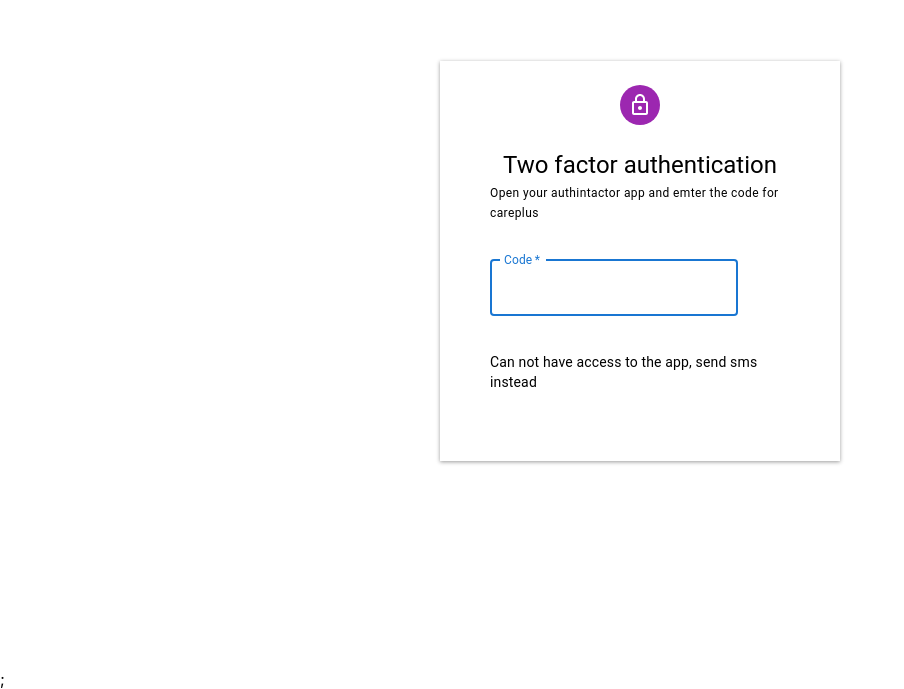
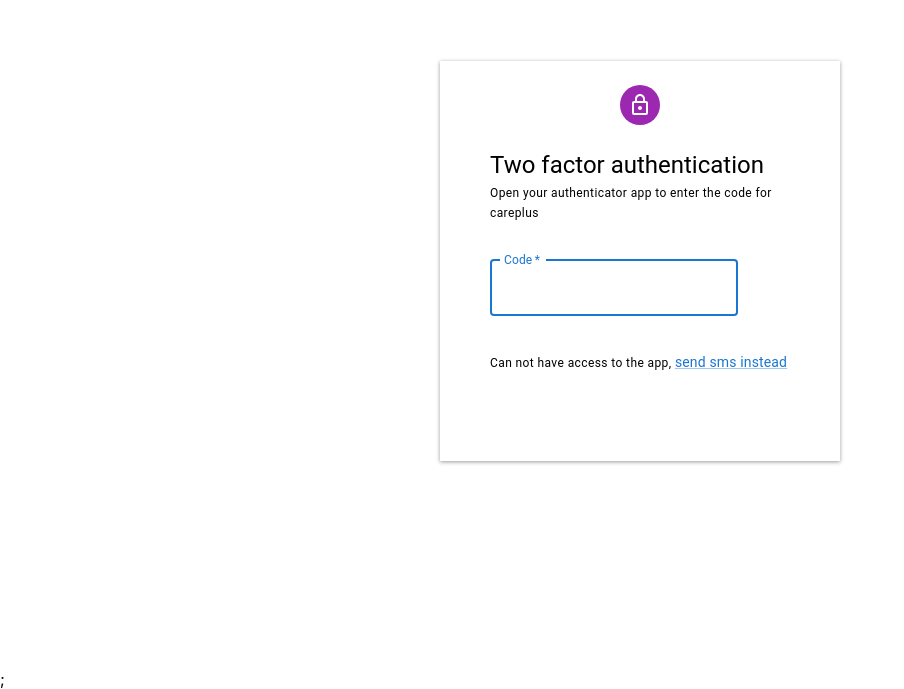
Before and after one commit to sdarnadeem/careplus-admin, a Next.js app: page /auth in a window 1280 px wide. Shown: the part 131-820 px from the top of the page, without its empty margins (0-904 px from the left). Built offline with nearby package versions, Linux system fonts and the light colour scheme.

Commit message:
implement two factor page styling

```diff
--- a/pages/auth.js
+++ b/pages/auth.js
@@ -5,6 +5,7 @@ import Box from "@mui/material/Box";
 import Avatar from "@mui/material/Avatar";
 import Typography from "@mui/material/Typography";
 import LockOutlinedIcon from "@mui/icons-material/LockOutlined";
+import Link from "@mui/material/Link";
 
 const TwoFactorAuth = () => {
   return (
@@ -25,7 +26,7 @@ const TwoFactorAuth = () => {
         sx={{ boxShadow: "rgba(0, 0, 0, 0.4) 0px 1px 4px", padding: "0 50px" }}
       >
         <Grid container item alignItems="center" justifyContent="center">
-          <Avatar sx={{ m: 1, bgcolor: "secondary.main" }}>
+          <Avatar sx={{ m: 1, bgcolor: "secondary.main" }} mr="20px">
             <LockOutlinedIcon />
           </Avatar>
         </Grid>
@@ -35,16 +36,16 @@ const TwoFactorAuth = () => {
           container
           item
           alignItems="center"
-          justifyContent="center"
+          justifyContent="start"
         >
           <Grid item>
             <Typography variant="h5" component="h5">
               Two factor authentication
             </Typography>
           </Grid>
-          <Grid item>
+          <Grid item sx={{ width: "fit-content" }}>
             <Typography variant="caption" component="p">
-              Open your authintactor app and emter the code for careplus
+              Open your authenticator app to enter the code for careplus
             </Typography>
           </Grid>
         </Grid>
@@ -60,8 +61,11 @@ const TwoFactorAuth = () => {
           />
         </Grid>
         <Grid item>
-          <Typography variant="body2" component="p">
-            Can not have access to the app, send sms instead
+          <Typography variant="caption" component="p">
+            Can not have access to the app,{" "}
+            <Link href="#" variant="body2">
+              send sms instead
+            </Link>
           </Typography>
         </Grid>
       </Grid>
```
